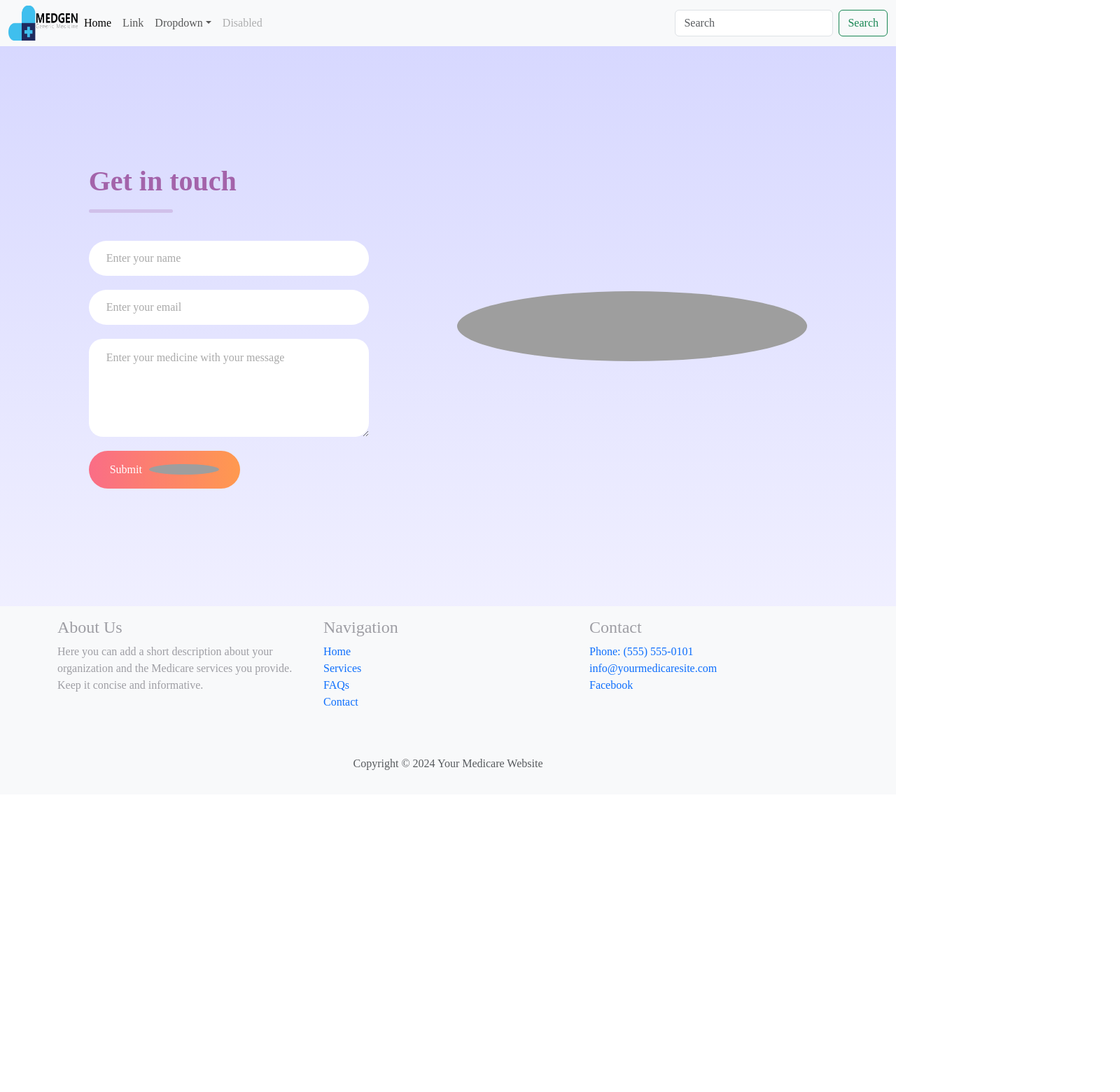
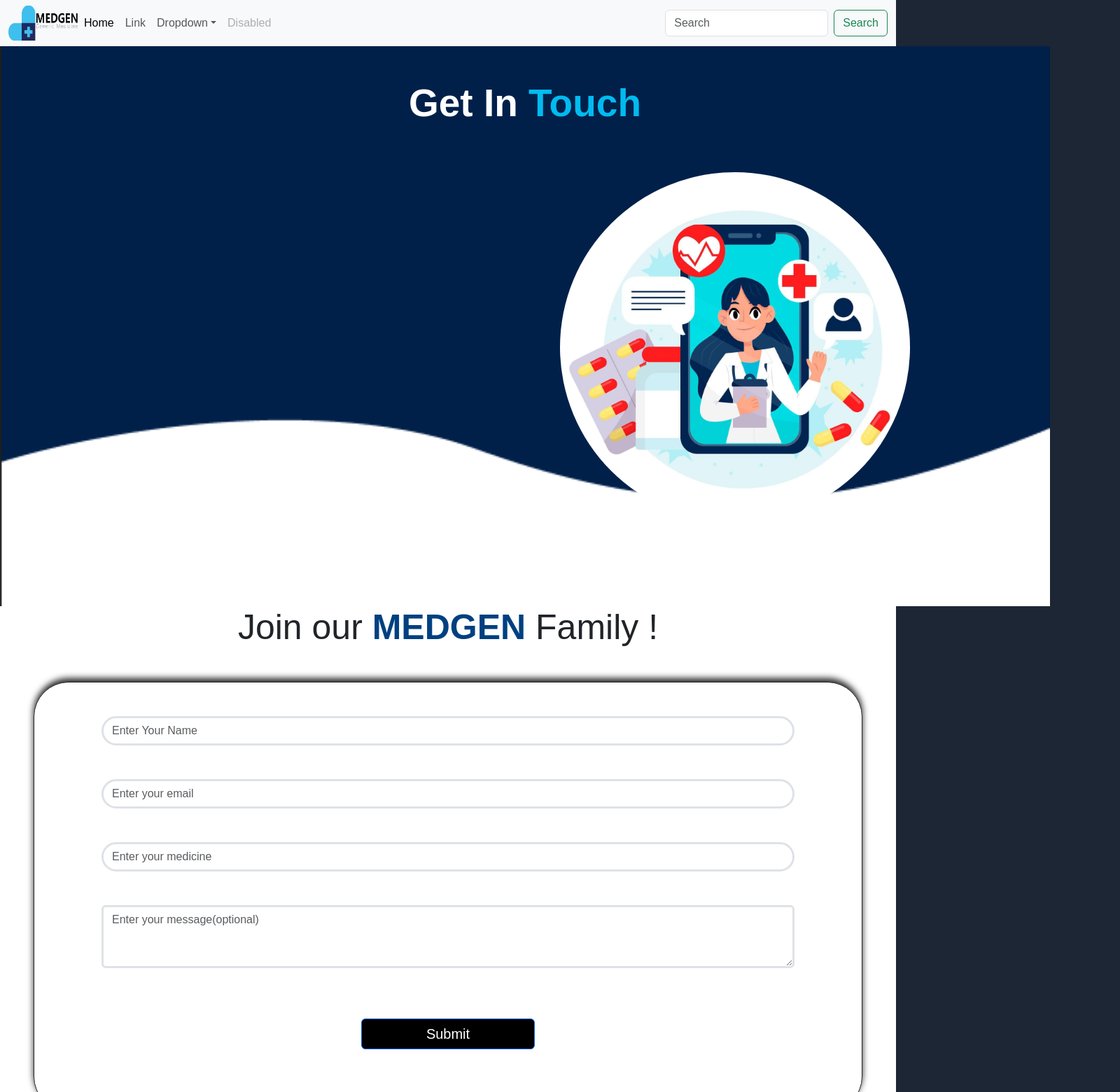
Before and after one commit to UsaidRashid/Medgen, a React (Create React App) app: page /user-request-form in a window 1280 px wide. Shown: the top 1560 px of the page at 70% size, 1600 px wide, since content can reach past the window. Before the commit the page ends 1135 px from the top, so only its background shows below. Built offline with nearby package versions, Linux system fonts and the light colour scheme; grey boxes are pictures that could not be loaded.

Commit message:
rectifying naming scheme

```diff
--- a/src/Components/RequestForm.jsx
+++ b/src/Components/RequestForm.jsx
@@ -1,23 +1,76 @@
-import React from 'react';
-import '../CSS/RequestForm.css'
-export default function RequestForm() {
-      return (
-        <>
-          <div className="contact-container">
-            <form action className="contactLeft">
-              <div className="contactLeftTitle">
-                <h2>Get in touch </h2>
-                <hr/>
-              </div>
-              <input type="text" name="name" placeholder="Enter your name" className="contactInputs" required />
-              <input type="email" name="email" placeholder="Enter your email" className="contactInputs" required />
-              <textarea placeholder="Enter your medicine with your message " className="contactInputs" required defaultValue={""} />
-              <button type="submit">Submit <img src="assets/arrow_icon.png" /></button>
-            </form>
-            <div className="contactRight">
-              <img src="assets/right_img.png"/>
-            </div>
-          </div>
-        </>
-      );
-    }
+
+import waveInvert from '../Images/wave-invert.png';
+import upperImage from '../Images/upper-image.png';
+import wave from '../Images/wave.png';
+import lowerImage from '../Images/lower.svg';
+import Form from 'react-bootstrap/Form';
+import Col from 'react-bootstrap/Col';
+
+import Button from 'react-bootstrap/Button';
+
+//import {useNavigate} from 'react-router-dom';
+
+const RegistrationForm = () => {
+
+  return (
+    <div>
+
+
+
+    <div style={{background:`url(${waveInvert})`,backgroundPosition:'center',backgroundRepeat:'no-repeat',backgroundSize:'cover',height:'800px',width:'1500px'}}>
+      <h1 className='text-white text-center fw-bold p-5'style={{fontSize:"55px"}}>Get In<b style={{color:'#00bbf0'}}> Touch</b> </h1>
+      <img src={upperImage} className='position-absolute' style={{marginTop:'10px',marginLeft:"800px",width:"500px",height:"500px"}} alt="" />
+    </div>
+
+    <div style={{backgroundColor:"white"}}>
+
+        <h1 className='text-center mb-5 text-dark'style={{fontSize:"50px"}}>Join our <b style={{color:'#004080'}}>MEDGEN </b>Family !</h1>
+        <div className="formSection mx-5 border border-dark p-5" style={{boxShadow:'0 -5px 10px #232424' , borderRadius:'50px', backgroundColor:"white"}}>
+              <Form className='mx-5' >
+
+                  <Form.Group as={Col} controlId="name">
+                    <Form.Control type="text" name="name" placeholder="Enter Your Name" className='border border-3 rounded-5'/>
+                  </Form.Group>
+                  <div className=' my-5'>
+                  </div>
+                  <Form.Group as={Col} controlId="Storelng">
+                    <Form.Control type="text" name="name" placeholder="Enter your email" className='border border-3 rounded-5'/>
+                  </Form.Group>
+                  <div className=' my-5'>
+                  </div>
+                  <Form.Group as={Col} controlId="medicine">
+                    <Form.Control type="tel" name="name" placeholder="Enter your medicine" className='border border-3 rounded-5' />
+                  </Form.Group>
+                  <div class="my-5">
+    <textarea className="form-control 'border border-3 rounded-3'" id="exampleFormControlTextarea1" rows="3" placeholder='Enter your message(optional)' ></textarea>
+  </div>
+
+
+
+                <div className='d-grid gap-2 col-6 mx-auto my-5 mb-3  py-4 w-25'>
+                <Button type="submit" className='btn h-100 w-100' style={{backgroundColor:'black',fontSize:'20px',color:'white'}}>
+               Submit
+                </Button>
+                </div>
+
+              </Form>
+        </div>
+    </div>
+    <div className='' style={{background:`url(${wave})`,backgroundPosition:'center',backgroundRepeat:'no-repeat',backgroundSize:'cover',height:'900px',width:'1600px',marginTop:'0px'}}>
+      <img src={upperImage} className='position-absolute' style={{marginTop:'400px' ,marginLeft:"150px" , width:"500px",height:"500px"}} height='500px' alt="" />
+      <h1 className='text-white position-absolute ' style={{marginTop:'250px',marginLeft:'400px',fontFamily:"initial",fontSize:"50px"}}>YOUR HEALTH IS OUR MISSION</h1>
+        <div className='position-absolute' style={{marginTop:'700px',marginLeft:'500px'}}>
+        <div className='d-flex flex-row'>
+      </div>
+        </div>
+
+
+
+    </div>
+    <div className='mt-5'></div>
+
+    </div>
+  );
+};
+
+export default RegistrationForm;
```
